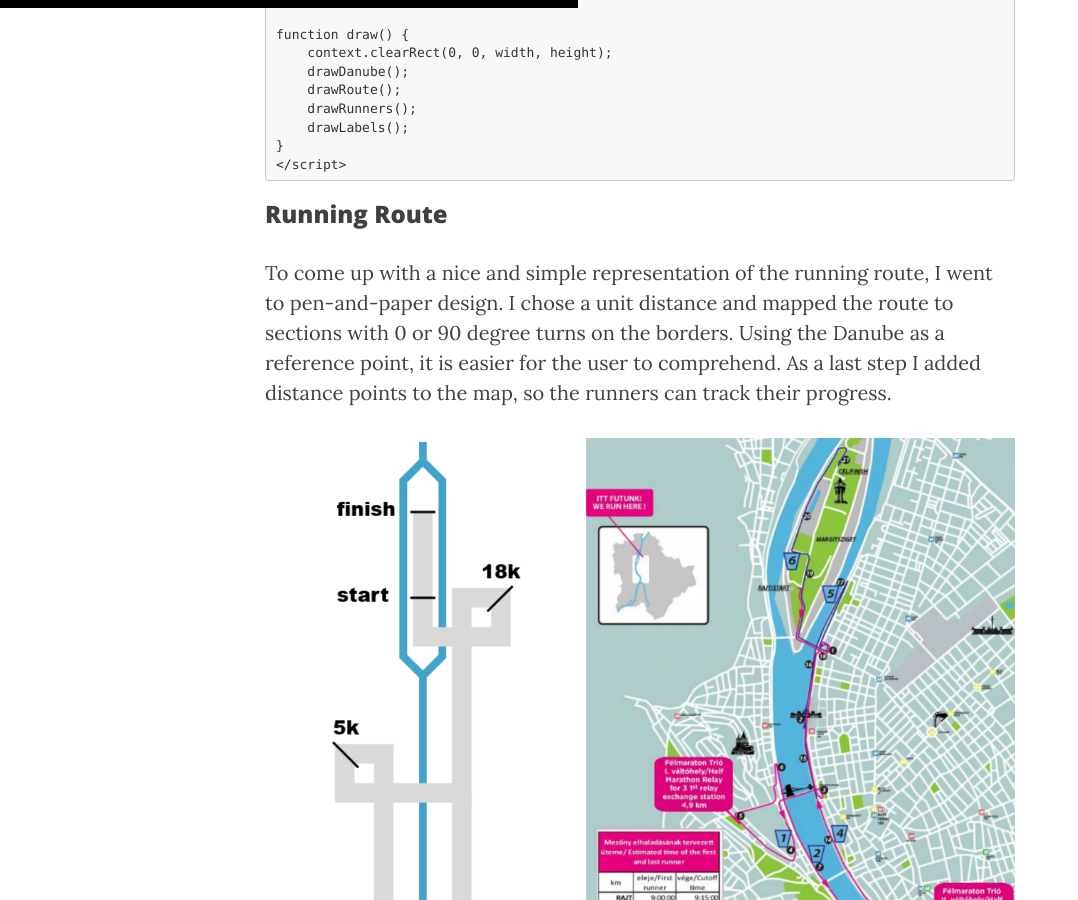
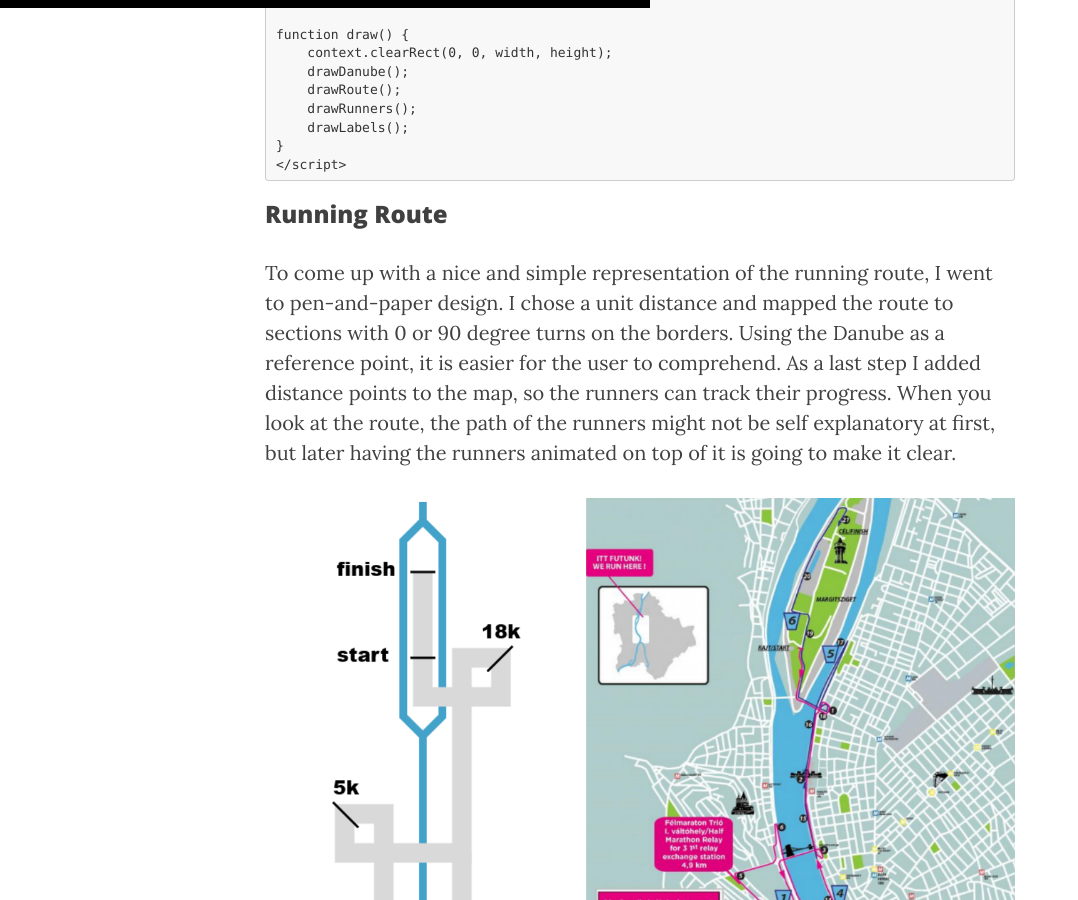
Before and after one commit to georgekatona/georgekatona.github.io, a Jekyll site: the page built from _posts/2019-04-04-Dynamic-Visualization-of-Running-Data.markdown, in a window 1280 px wide and 900 px high, scrolled down 2629 px. Shown: the whole window, without its empty margins (0-1078 px from the left). Built offline with Jekyll 4.4.1, drawn with Linux system fonts in a browser that asks for light colours; nearby versions of some CDN libraries; comment, search, counter and statistics services are not loaded.

Commit message:
Add figure description

```diff
--- a/_posts/2019-04-04-Dynamic-Visualization-of-Running-Data.markdown
+++ b/_posts/2019-04-04-Dynamic-Visualization-of-Running-Data.markdown
@@ -73,7 +73,7 @@ function draw() {
 
 ### Running Route
 
-To come up with a nice and simple representation of the running route, I went to pen-and-paper design. I chose a unit distance and mapped the route to sections with 0 or 90 degree turns on the borders. Using the Danube as a reference point, it is easier for the user to comprehend. As a last step I added distance points to the map, so the runners can track their progress.
+To come up with a nice and simple representation of the running route, I went to pen-and-paper design. I chose a unit distance and mapped the route to sections with 0 or 90 degree turns on the borders. Using the Danube as a reference point, it is easier for the user to comprehend. As a last step I added distance points to the map, so the runners can track their progress. When you look at the route, the path of the runners might not be self explanatory at first, but later having the runners animated on top of it is going to make it clear.
 
 ![Minimalist Design of Running Route](https://georgekatona.com/img/runvis/map.png)
 <p align="center">Figure 2: Minimalist Design vs Map of the Running Route</p>
```
